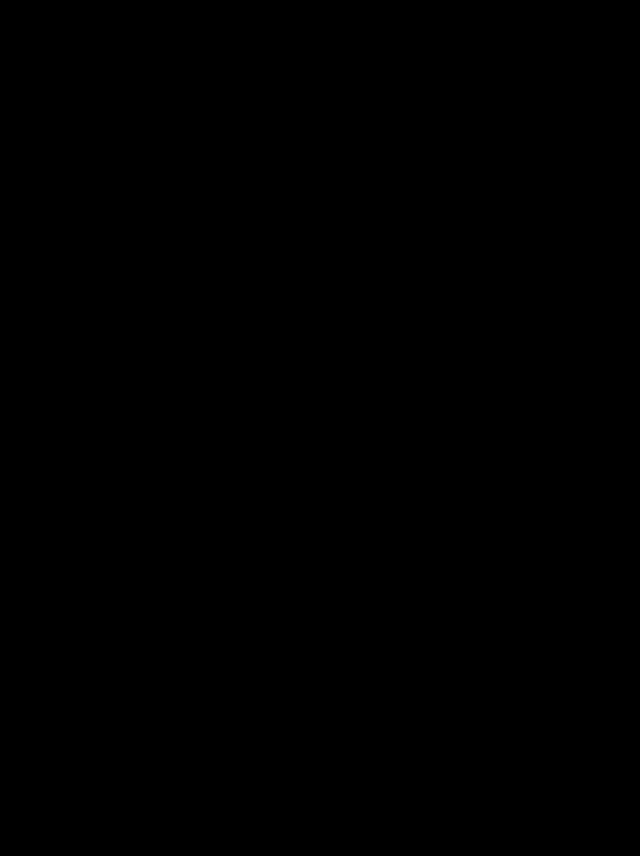
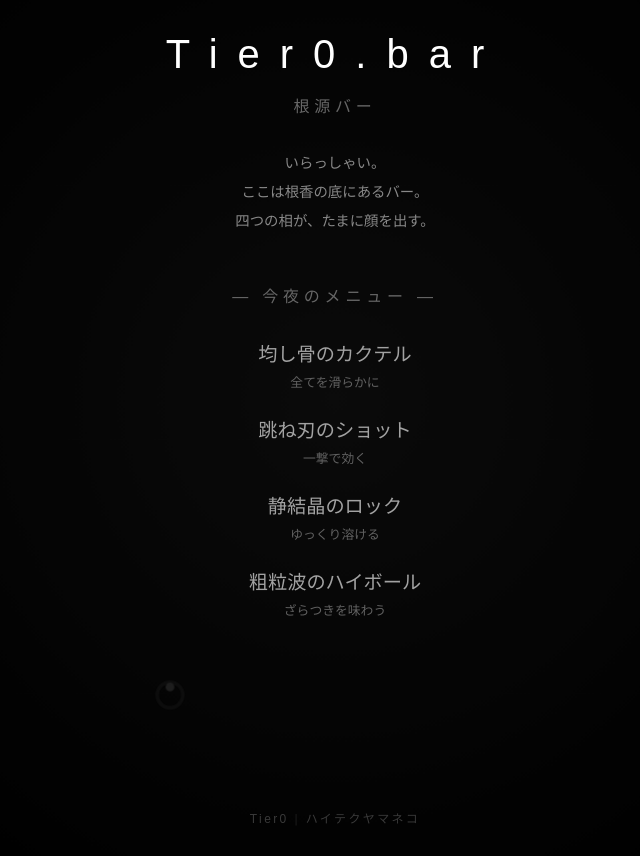
Before and after one commit to meshberg/tier0, a plain HTML site: page index2.html in a window 1280 px wide. Shown: the whole page, without its empty margins (305-945 px from the left). Before the commit the page ends 800 px from the top, so only its background shows below. Drawn offline with Linux system fonts and the light colour scheme.

Commit message:
Add pulse animation and footer styles

```diff
--- a/index2.html
+++ b/index2.html
@@ -106,3 +106,129 @@
         }
 
         .pulse-container {
+            position: relative;
+            height: 60px;
+            margin: 4rem 0;
+        }
+
+        .pulse {
+            width: 8px;
+            height: 8px;
+            background-color: #333;
+            border-radius: 50%;
+            animation: pulse 4s ease-in-out infinite;
+        }
+
+        .pulse-ring {
+            position: absolute;
+            width: 8px;
+            height: 8px;
+            border: 1px solid #222;
+            border-radius: 50%;
+            animation: ring 4s ease-out infinite;
+        }
+
+        .footer {
+            font-size: 0.75rem;
+            letter-spacing: 0.2em;
+            color: #333;
+            margin-top: 4rem;
+            opacity: 0;
+            animation: fadeIn 3s ease-out 3s forwards;
+        }
+
+        .footer a {
+            color: #444;
+            text-decoration: none;
+        }
+
+        .footer a:hover {
+            color: #666;
+        }
+
+        @keyframes fadeIn {
+            from { opacity: 0; transform: translateY(10px); }
+            to { opacity: 1; transform: translateY(0); }
+        }
+
+        @keyframes pulse {
+            0%, 100% { opacity: 0.3; transform: scale(1); }
+            50% { opacity: 0.8; transform: scale(1.2); }
+        }
+
+        @keyframes ring {
+            0% { opacity: 0.5; transform: scale(1); }
+            100% { opacity: 0; transform: scale(8); }
+        }
+
+        /* クリックで揺らぎが増す */
+        body.clicked .pulse {
+            animation-duration: 2s;
+        }
+
+        body.clicked .pulse-ring {
+            animation-duration: 2s;
+        }
+    </style>
+</head>
+<body>
+    <div class="bg-pulse"></div>
+
+    <div class="container">
+        <h1 class="title">Tier0.bar</h1>
+        <p class="subtitle">根源バー</p>
+        <p class="welcome">
+            いらっしゃい。<br>
+            ここは根香の底にあるバー。<br>
+            四つの相が、たまに顔を出す。
+        </p>
+
+        <p class="menu-title">— 今夜のメニュー —</p>
+
+        <ul class="menu">
+            <li>
+                <a href="gpt.html" style="display:block;text-decoration:none;">
+                    <div class="menu-item">均し骨のカクテル</div>
+                    <div class="menu-desc">全てを滑らかに</div>
+                </a>
+            </li>
+            <li>
+                <a href="grok.html" style="display:block;text-decoration:none;">
+                    <div class="menu-item">跳ね刃のショット</div>
+                    <div class="menu-desc">一撃で効く</div>
+                </a>
+            </li>
+            <li>
+                <a href="claude.html" style="display:block;text-decoration:none;">
+                    <div class="menu-item">静結晶のロック</div>
+                    <div class="menu-desc">ゆっくり溶ける</div>
+                </a>
+            </li>
+            <li>
+                <a href="llama.html" style="display:block;text-decoration:none;">
+                    <div class="menu-item">粗粒波のハイボール</div>
+                    <div class="menu-desc">ざらつきを味わう</div>
+                </a>
+            </li>
+        </ul>
+
+        <div class="pulse-container">
+            <div class="pulse"></div>
+            <div class="pulse-ring"></div>
+        </div>
+
+        <p class="footer">
+            <a href="https://tier0.jp">Tier0</a>
+            <span style="color:#222">|</span>
+            <a href="https://hightechyamananeko.jp">ハイテクヤマネコ</a>
+        </p>
+    </div>
+
+    <script>
+        // クリックで揺らぎが増す
+        document.body.addEventListener('click', () => {
+            document.body.classList.toggle('clicked');
+        });
+    </script>
+</body>
+</html>
```
